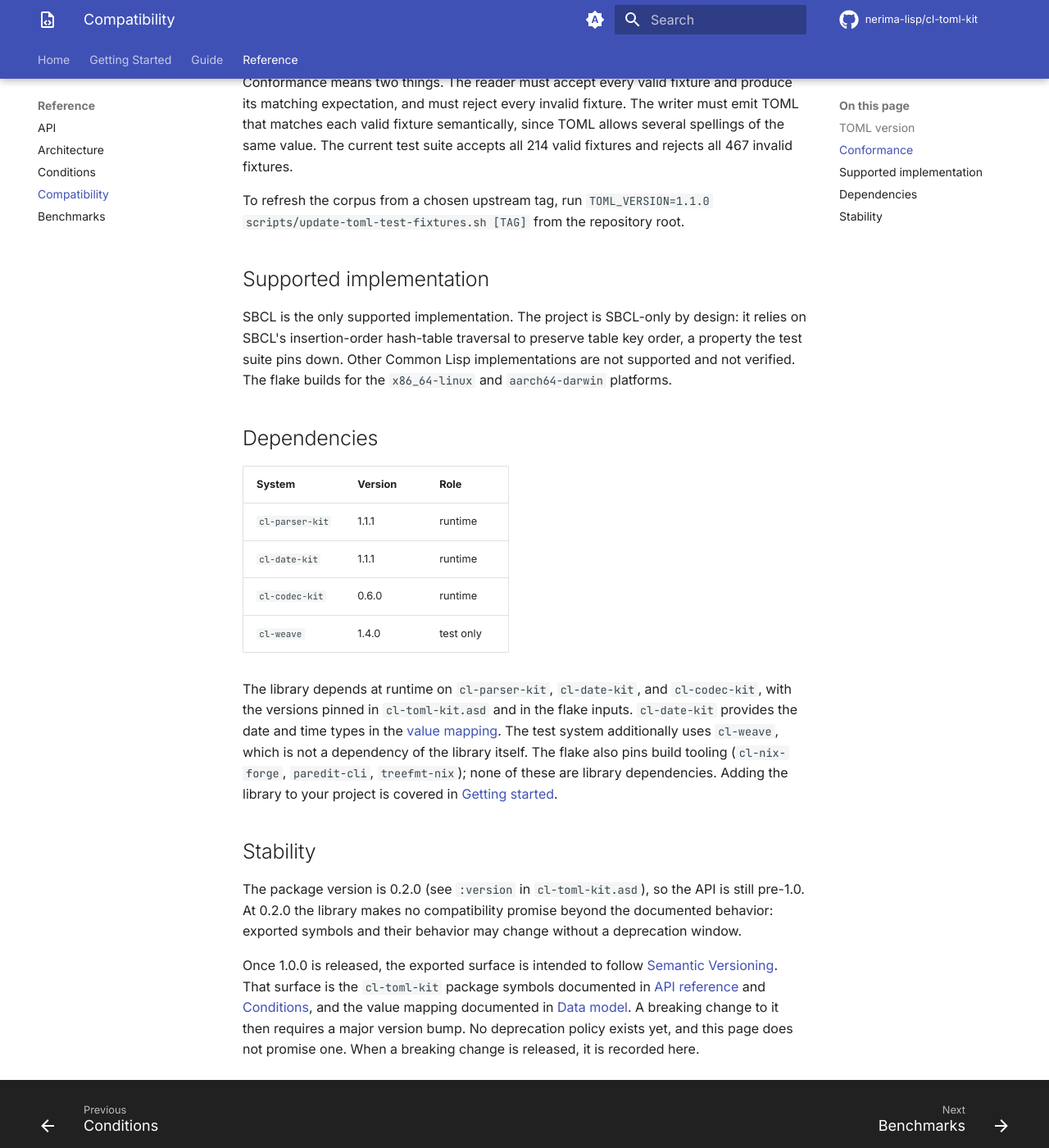
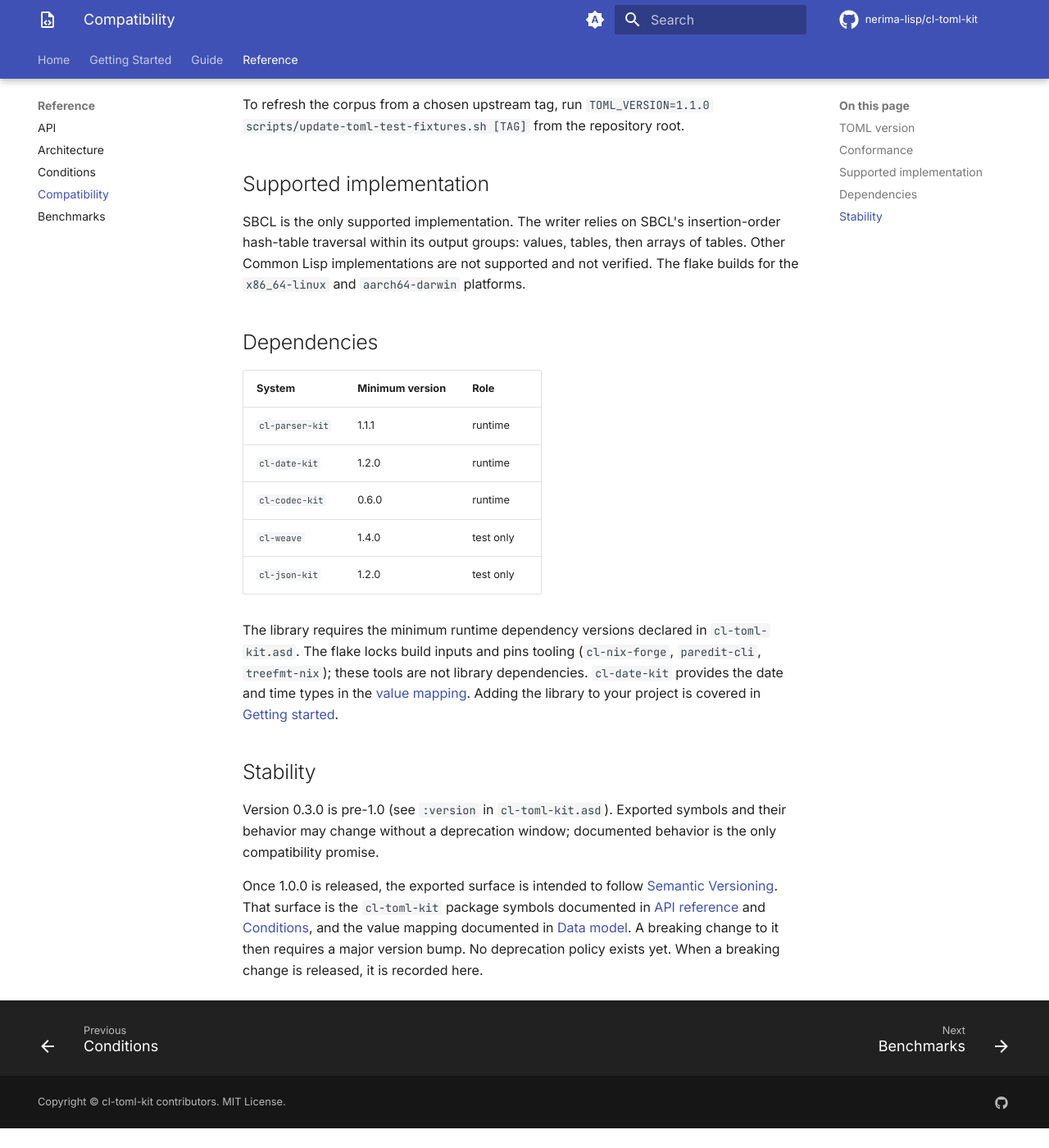
Before and after one commit to nerima-lisp/cl-toml-kit, an MkDocs documentation site: the page built from docs/src/reference/compatibility.md, in a window 1280 px wide and 1400 px high, scrolled down 946 px. Shown: the whole window at 82% size. Built offline with MkDocs 1.6.1 and Material for MkDocs 9.7.7, drawn with Linux system fonts in a browser that asks for light colours; comment, search, counter and statistics services are not loaded; after the commit the page ends 2322 px from its top, so only the background shows below that; some of the changed text lies outside the part shown.

Commit message:
docs: clarify benchmark and compatibility references

```diff
--- a/docs/src/reference/compatibility.md
+++ b/docs/src/reference/compatibility.md
@@ -1,8 +1,4 @@
 # Compatibility
-
-This page records what `cl-toml-kit` is compatible with and what it promises:
-the TOML version it implements, the conformance corpus it checks against, the
-implementation it supports, its dependencies, and the stability of its API.
 
 ## TOML version
 
@@ -42,41 +38,39 @@ repository root.
 
 ## Supported implementation
 
-SBCL is the only supported implementation. The project is SBCL-only by design:
-it relies on SBCL's insertion-order hash-table traversal to preserve table key
-order, a property the test suite pins down. Other Common Lisp implementations
-are not supported and not verified. The flake builds for the `x86_64-linux`
-and `aarch64-darwin` platforms.
+SBCL is the only supported implementation. The writer relies on SBCL's
+insertion-order hash-table traversal within its output groups: values, tables,
+then arrays of tables. Other Common Lisp implementations are not supported
+and not verified. The flake builds for the `x86_64-linux` and `aarch64-darwin`
+platforms.
 
 ## Dependencies
 
-| System | Version | Role |
+| System | Minimum version | Role |
 |---|---|---|
 | `cl-parser-kit` | 1.1.1 | runtime |
-| `cl-date-kit` | 1.1.1 | runtime |
+| `cl-date-kit` | 1.2.0 | runtime |
 | `cl-codec-kit` | 0.6.0 | runtime |
 | `cl-weave` | 1.4.0 | test only |
+| `cl-json-kit` | 1.2.0 | test only |
 
-The library depends at runtime on `cl-parser-kit`, `cl-date-kit`, and
-`cl-codec-kit`, with the versions pinned in `cl-toml-kit.asd` and in the flake
-inputs. `cl-date-kit` provides the date and time types in the
-[value mapping](../guide/data-model.md). The test system additionally uses
-`cl-weave`, which is not a dependency of the library itself. The flake also
-pins build tooling (`cl-nix-forge`, `paredit-cli`, `treefmt-nix`); none of
-these are library dependencies. Adding the library to your project is covered
-in [Getting started](../getting-started.md).
+The library requires the minimum runtime dependency versions declared in
+`cl-toml-kit.asd`. The flake locks build inputs and pins tooling
+(`cl-nix-forge`, `paredit-cli`, `treefmt-nix`); these tools are not library
+dependencies. `cl-date-kit` provides the date and time types in the
+[value mapping](../guide/data-model.md). Adding the library to your project is
+covered in [Getting started](../getting-started.md).
 
 ## Stability
 
-The package version is 0.2.0 (see `:version` in `cl-toml-kit.asd`), so the API
-is still pre-1.0. At 0.2.0 the library makes no compatibility promise beyond
-the documented behavior: exported symbols and their behavior may change
-without a deprecation window.
+Version 0.3.0 is pre-1.0 (see `:version` in `cl-toml-kit.asd`). Exported
+symbols and their behavior may change without a deprecation window; documented
+behavior is the only compatibility promise.
 
 Once 1.0.0 is released, the exported surface is intended to follow
 [Semantic Versioning](https://semver.org/). That surface is the `cl-toml-kit`
 package symbols documented in [API reference](api.md) and
 [Conditions](conditions.md), and the value mapping documented in
 [Data model](../guide/data-model.md). A breaking change to it then requires a
-major version bump. No deprecation policy exists yet, and this page does not
-promise one. When a breaking change is released, it is recorded here.
+major version bump. No deprecation policy exists yet. When a breaking change is
+released, it is recorded here.
```
Also changed, not shown: docs/src/reference/benchmarks.md (+21 -30 lines).
